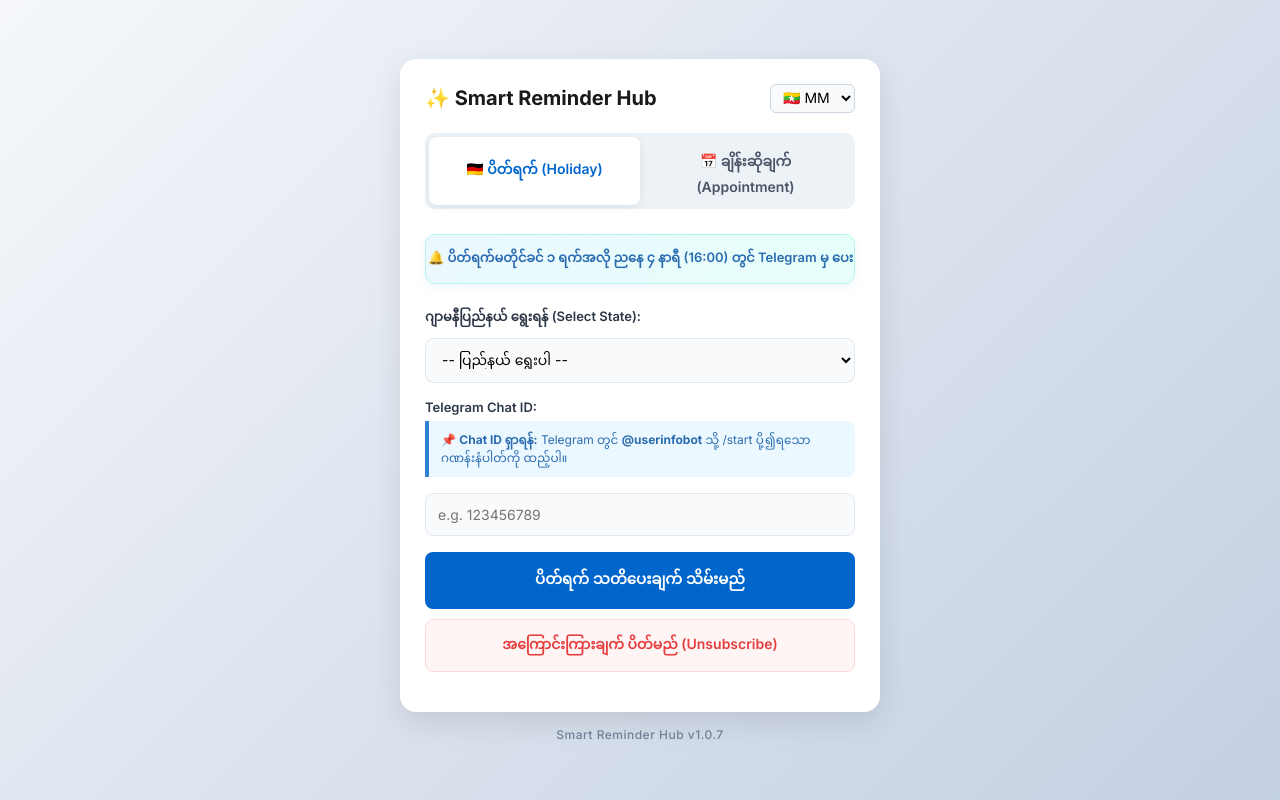
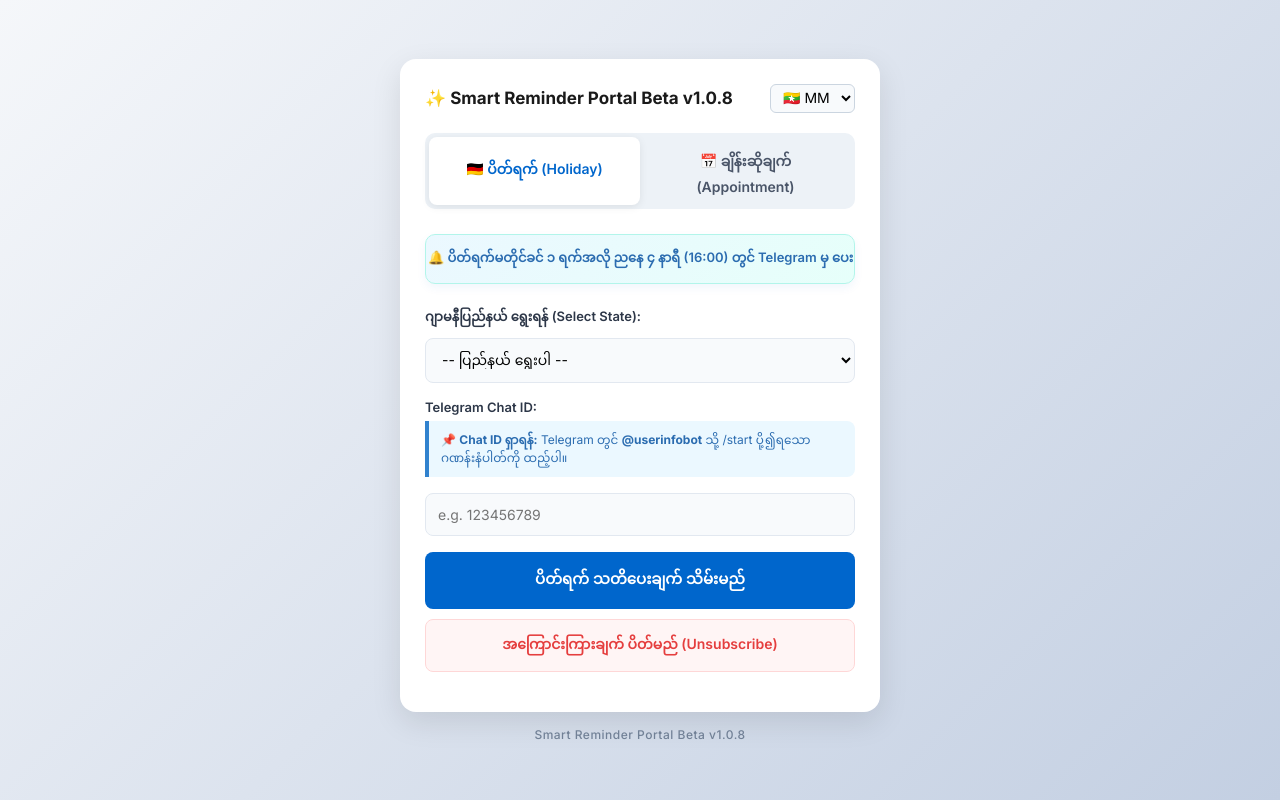
Before and after one commit to myokyawthusoe/germany-holiday-bot, a Flask app: page / in a window 1280 px wide. Run offline with Flask 3, Linux system fonts and the light colour scheme.

Commit message:
Update index.html

```diff
--- a/templates/index.html
+++ b/templates/index.html
@@ -3,7 +3,7 @@
 <head>
     <meta charset="UTF-8">
     <meta name="viewport" content="width=device-width, initial-scale=1.0">
-    <title>Smart Reminder Hub</title>
+    <title>Smart Reminder Portal</title>
     <link href="https://fonts.googleapis.com/css2?family=Inter:wght@400;500;600;700&display=swap" rel="stylesheet">
     <style>
         * { box-sizing: border-box; margin: 0; padding: 0; font-family: 'Inter', sans-serif; }
@@ -12,7 +12,7 @@
         .container { width: 100%; max-width: 480px; background: white; border-radius: 16px; box-shadow: 0 10px 30px rgba(0,0,0,0.1); overflow: hidden; padding: 25px; margin-bottom: 15px; }
 
         .header-box { display: flex; justify-content: space-between; align-items: center; margin-bottom: 20px; }
-        h2 { color: #1a1a1a; font-size: 20px; font-weight: 700; }
+        h2 { color: #1a1a1a; font-size: 17px; font-weight: 700; }
 
         /* Compact Language Flag Dropdown */
         .lang-select {
@@ -50,7 +50,6 @@
             color: #2b6cb0;
         }
 
-        /* Marquee Animation (Right to Left / Left to Right check) */
         @keyframes marquee {
             0%   { transform: translate(0, 0); }
             100% { transform: translate(-100%, 0); }
@@ -89,7 +88,7 @@
 
     <div class="container">
         <div class="header-box">
-            <h2 id="uiTitle">✨ Smart Reminder Hub</h2>
+            <h2 id="uiTitle">✨ Smart Reminder Portal Beta v1.0.8</h2>
             <!-- Compact Language Flag Dropdown -->
             <select id="langSwitch" class="lang-select" onchange="changeLanguage(this.value)">
                 <option value="en">🇬🇧 EN</option>
@@ -192,13 +191,13 @@
 
     <!-- Footer Version -->
     <div class="footer-version">
-        Smart Reminder Hub v1.0.7
+        Smart Reminder Portal Beta v1.0.8
     </div>
 
     <script>
         const translations = {
             en: {
-                uiTitle: "✨ Smart Reminder Hub",
+                uiTitle: "✨ Smart Reminder Portal Beta v1.0.8",
                 holidayMarquee: "🔔 Holiday notification will be sent via Telegram 1 day before at 4:00 PM (16:00).",
                 apptMarquee: "🔔 Appointment notification will be sent via Telegram 1 day before at 9:00 AM (09:00).",
                 tabHoliday: "🇩🇪 Holiday",
@@ -222,7 +221,7 @@
                 errGeneral: "Error occurred."
             },
             de: {
-                uiTitle: "✨ Smart Reminder Hub",
+                uiTitle: "✨ Smart Reminder Portal Beta v1.0.8",
                 holidayMarquee: "🔔 Die Feiertagsbenachrichtigung wird 1 Tag vorher um 16:00 Uhr über Telegram gesendet.",
                 apptMarquee: "🔔 Die Terminbenachrichtigung wird 1 Tag vorher um 09:00 Uhr über Telegram gesendet.",
                 tabHoliday: "🇩🇪 Feiertage",
@@ -246,7 +245,7 @@
                 errGeneral: "Ein Fehler ist aufgetreten."
             },
             my: {
-                uiTitle: "✨ Smart Reminder Hub",
+                uiTitle: "✨ Smart Reminder Portal Beta v1.0.8",
                 holidayMarquee: "🔔 ပိတ်ရက်မတိုင်ခင် ၁ ရက်အလို ညနေ ၄ နာရီ (16:00) တွင် Telegram မှ ပေးပို့ပါမည်။",
                 apptMarquee: "🔔 ချိန်းဆိုရက်မတိုင်ခင် ၁ ရက်အလို မနက် ၉ နာရီ (09:00) တွင် Telegram မှ ပေးပို့ပါမည်။",
                 tabHoliday: "🇩🇪 ပိတ်ရက် (Holiday)",
```
